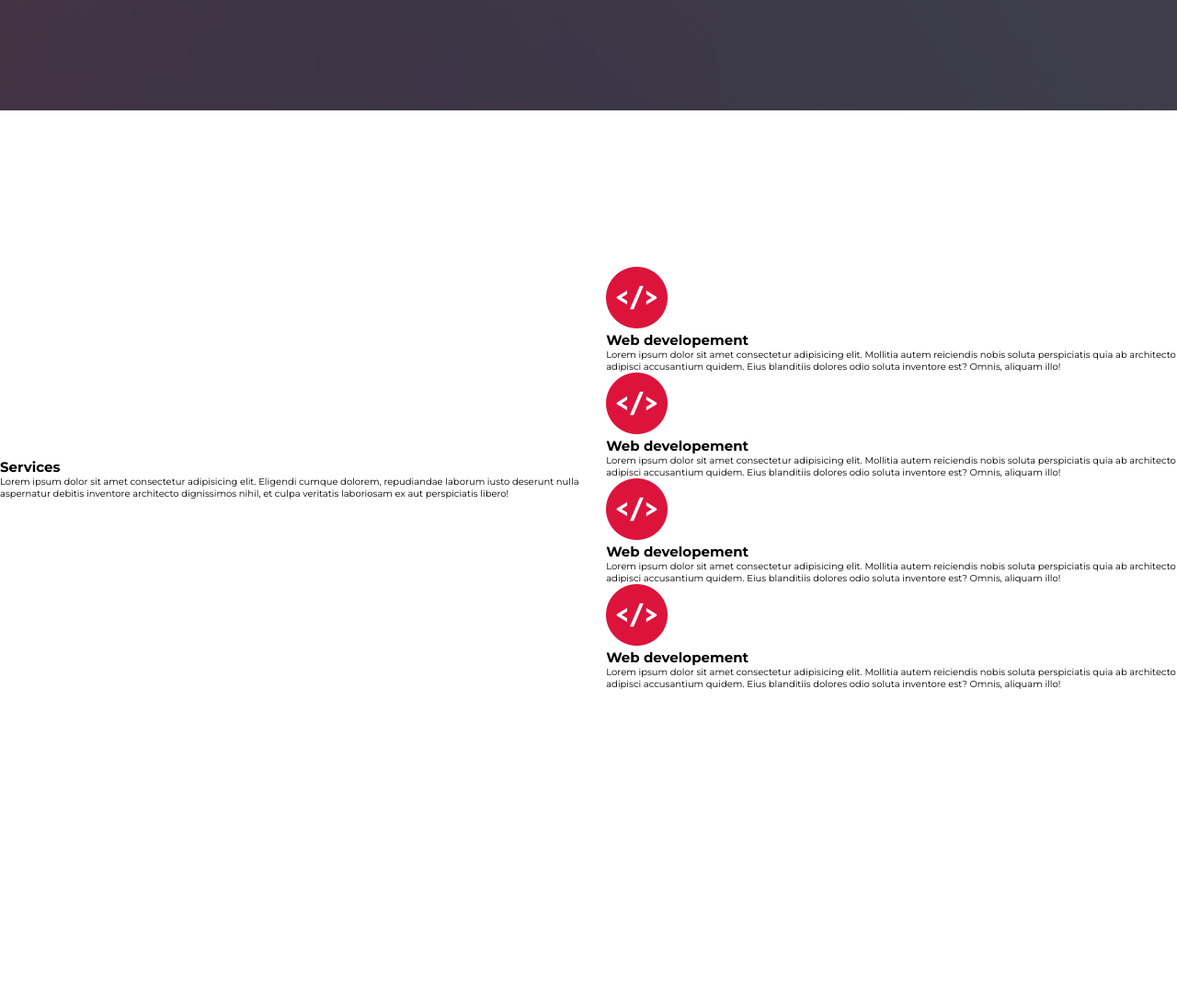
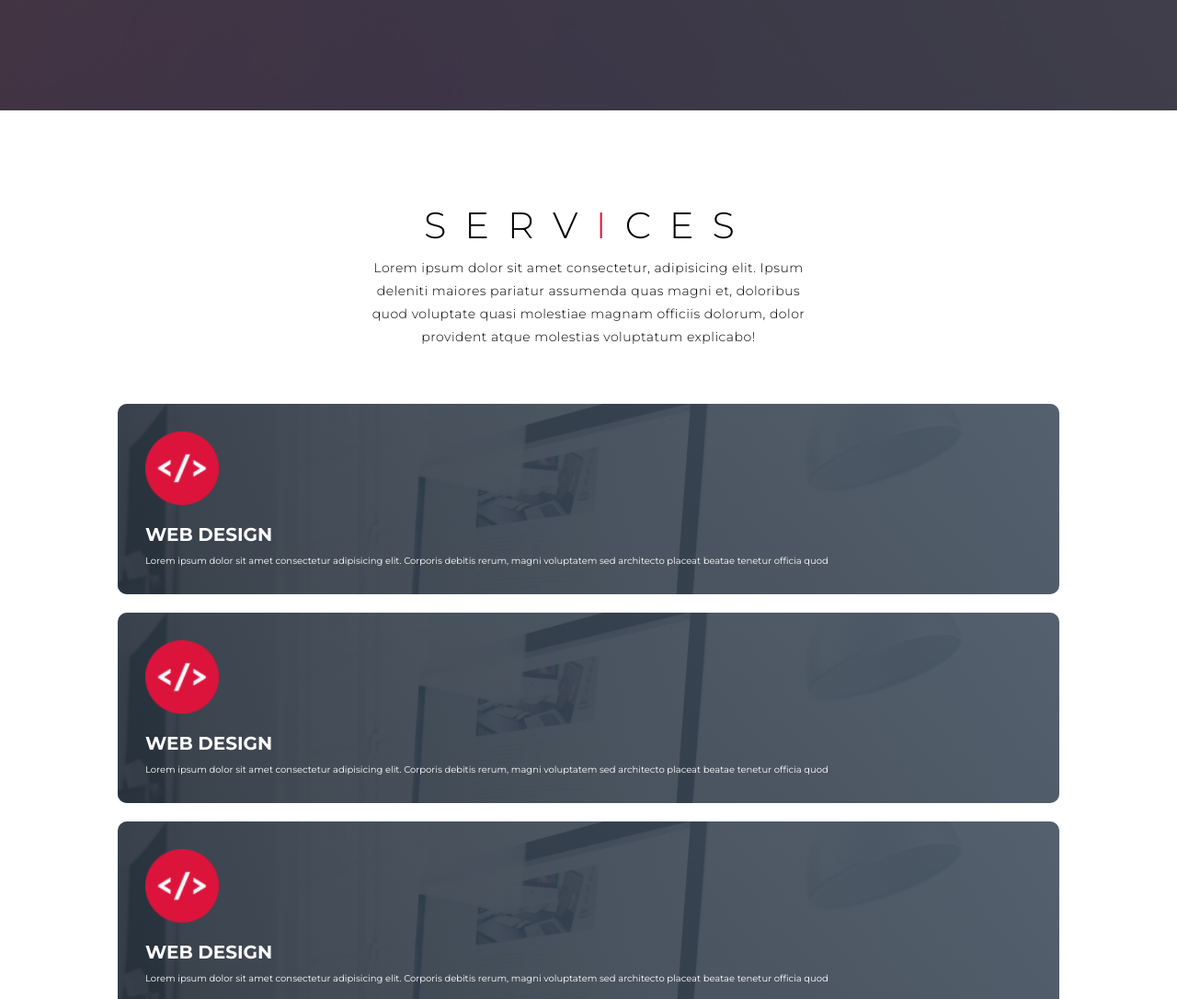
Before and after one commit to YannickMoris/portfolio, a plain HTML site: page index.html in a window 1280 px wide. Shown: the part 680-1766 px from the top of the page at 92% size. Before the commit the page ends 1600 px from the top, so only its background shows below. Drawn offline with Linux system fonts and the light colour scheme.

Commit message:
services section done

```diff
--- a/index.html
+++ b/index.html
@@ -27,38 +27,38 @@
      <!-- Service section -->
 
     <section id="services">
-        <div class="service container">
+        <div class="services container">
           <div class="service-top">
             <h1 class="section-title">Serv<span>i</span>ces</h1>
-                <p>Lorem ipsum dolor sit amet consectetur adipisicing elit. Eligendi cumque dolorem, repudiandae laborum iusto deserunt nulla aspernatur debitis inventore architecto dignissimos nihil, et culpa veritatis laboriosam ex aut perspiciatis libero!</p>
+            <p>Lorem ipsum dolor sit amet consectetur, adipisicing elit. Ipsum deleniti maiores pariatur assumenda quas
+              magni et, doloribus quod voluptate quasi molestiae magnam officiis dolorum, dolor provident atque molestias
+              voluptatum explicabo!</p>
           </div>
           <div class="service-bottom">
             <div class="service-item">
-                    <div class="icon"><img src="./images/icons.png" alt="website icon"></div>
-                    <h2>Web developement</h2>
-                    <p>Lorem ipsum dolor sit amet consectetur adipisicing elit. Mollitia autem reiciendis nobis soluta perspiciatis quia ab architecto adipisci accusantium quidem. Eius blanditiis dolores odio soluta inventore est? Omnis, aliquam illo!</p>
+              <div class="icon"><img src="./images/icons.png" /></div>
+              <h2>Web Design</h2>
+              <p>Lorem ipsum dolor sit amet consectetur adipisicing elit. Corporis debitis rerum, magni voluptatem sed
+                architecto placeat beatae tenetur officia quod</p>
             </div>
-
             <div class="service-item">
-                    <div class="icon"><img src="./images/icons.png" alt="website icon"></div>
-                    <h2>Web developement</h2>
-                    <p>Lorem ipsum dolor sit amet consectetur adipisicing elit. Mollitia autem reiciendis nobis soluta perspiciatis quia ab architecto adipisci accusantium quidem. Eius blanditiis dolores odio soluta inventore est? Omnis, aliquam illo!</p>
+              <div class="icon"><img src="./images/icons.png" /></div>
+              <h2>Web Design</h2>
+              <p>Lorem ipsum dolor sit amet consectetur adipisicing elit. Corporis debitis rerum, magni voluptatem sed
+                architecto placeat beatae tenetur officia quod</p>
             </div>
-
             <div class="service-item">
-                    <div class="icon"><img src="./images/icons.png" alt="website icon"></div>
-                    <h2>Web developement</h2>
-                    <p>Lorem ipsum dolor sit amet consectetur adipisicing elit. Mollitia autem reiciendis nobis soluta perspiciatis quia ab architecto adipisci accusantium quidem. Eius blanditiis dolores odio soluta inventore est? Omnis, aliquam illo!</p>
+              <div class="icon"><img src="./images/icons.png" /></div>
+              <h2>Web Design</h2>
+              <p>Lorem ipsum dolor sit amet consectetur adipisicing elit. Corporis debitis rerum, magni voluptatem sed
+                architecto placeat beatae tenetur officia quod</p>
             </div>
-
             <div class="service-item">
-                    <div class="icon"><img src="./images/icons.png" alt="website icon"></div>
-                    <h2>Web developement</h2>
-                    <p>Lorem ipsum dolor sit amet consectetur adipisicing elit. Mollitia autem reiciendis nobis soluta perspiciatis quia ab architecto adipisci accusantium quidem. Eius blanditiis dolores odio soluta inventore est? Omnis, aliquam illo!</p>
+              <div class="icon"><img src="./images/icons.png" /></div>
+              <h2>Web Design</h2>
+              <p>Lorem ipsum dolor sit amet consectetur adipisicing elit. Corporis debitis rerum, magni voluptatem sed
+                architecto placeat beatae tenetur officia quod</p>
             </div>
-
-
-
           </div>
         </div>
     </section>
--- a/style.css
+++ b/style.css
@@ -19,6 +19,12 @@ a {
     display: flex;
     align-items: center;
     justify-content: center;
+}
+
+img {
+    height: 100%;
+    width: 100%;
+    object-fit: cover;
 }
 
 /* Hero Section */
@@ -118,7 +124,89 @@ a {
 
 /* services section */
 
+#services .services {
+	flex-direction: column;
+	text-align: center;
+	max-width: 1500px;
+	margin: 0 auto;
+	padding: 100px 0;
+}
 
+#services .service-top {
+	max-width: 500px;
+	margin: 0 auto;
+}
+
+#services .section-title {
+    font-size: 4rem;
+    font-weight: 300;
+    color: black;
+    margin-bottom: 10px;
+    text-transform: uppercase;
+    letter-spacing: 2rem;
+    text-align: center;
+}
+
+#services .section-title span {
+    color: crimson;
+}
+
+#services .service-top p {
+    font-size: 1.4rem;
+    margin-top: 5px;
+    line-height: 2.5rem;
+    font-weight: 300;
+    letter-spacing: .05rem;
+}
+
+#services .service-bottom {
+	display: flex;
+	align-items: center;
+	justify-content: center;
+	flex-wrap: wrap;
+	margin-top: 50px;
+}
+#services .service-item {
+	flex-basis: 80%;
+	display: flex;
+	align-items: flex-start;
+	justify-content: center;
+	flex-direction: column;
+	padding: 30px;
+	border-radius: 10px;
+	background-image: url(./images/card-background.jpg);
+	background-size: cover;
+	margin: 10px 5%;
+	position: relative;
+	z-index: 1;
+	overflow: hidden;
+}
+#services .service-item::after {
+	content: '';
+	position: absolute;
+	left: 0;
+	top: 0;
+	height: 100%;
+	width: 100%;
+	background-image: linear-gradient(60deg, #29323c 0%, #485563 100%);
+	opacity: 0.9;
+	z-index: -1;
+}
+#services .service-bottom .icon {
+	height: 80px;
+	width: 80px;
+	margin-bottom: 20px;
+}
+#services .service-item h2 {
+	font-size: 2rem;
+	color: white;
+	margin-bottom: 10px;
+	text-transform: uppercase;
+}
+#services .service-item p {
+	color: white;
+	text-align: left;
+}
 /* ______________________________________________________________________ */
 
 /* keyframes */
```
Also changed, not shown: images/card-background.jpg (added). Lines whose indentation alone changed are shown as unchanged.
